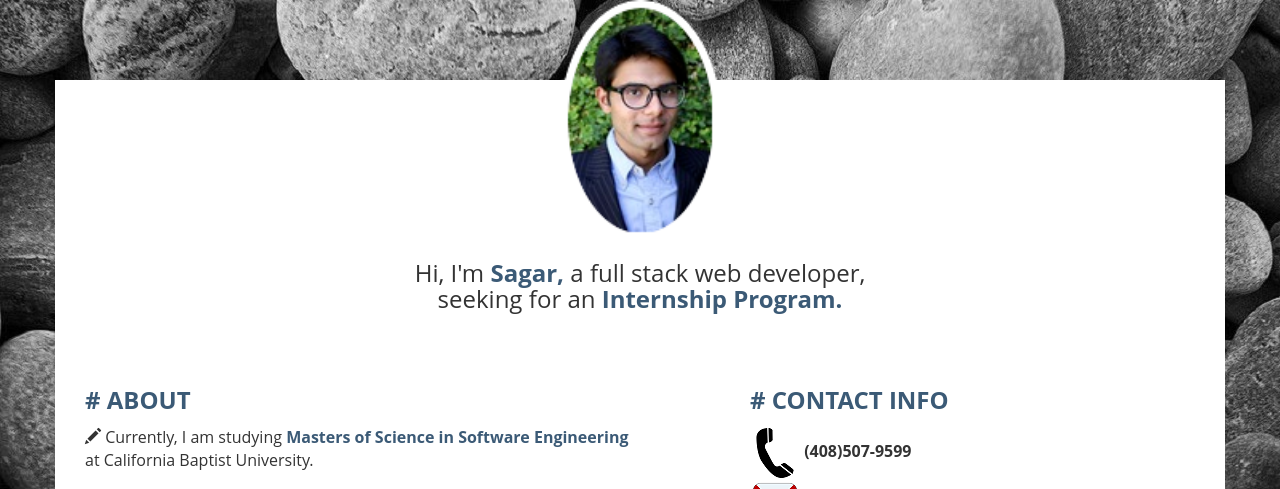
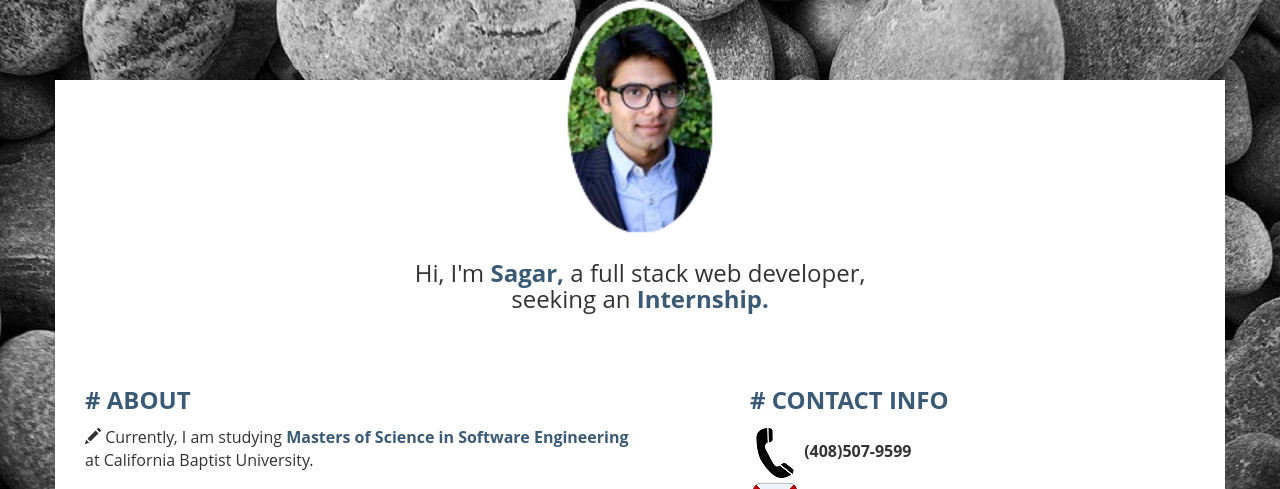
Before and after one commit to sagarpateliya/resume, a plain HTML site: page index.html in a window 1280 px wide. Shown: the top 489 px of the page. Drawn offline with nearby package versions, Linux system fonts and the light colour scheme.

Commit message:
Change the introduction.

```diff
--- a/index.html
+++ b/index.html
@@ -23,7 +23,7 @@
         <img src="img/profile.png" class="profile-img">
 
       <header>
-          <h3><center> Hi, I'm <strong>Sagar, </strong> a full stack web developer, <br> seeking for an <strong>Internship Program.</strong></center> </h1>
+          <h3><center> Hi, I'm <strong>Sagar, </strong> a full stack web developer, <br> seeking  an <strong>Internship.</strong></center> </h1>
       </header>
 
       <br>
```
